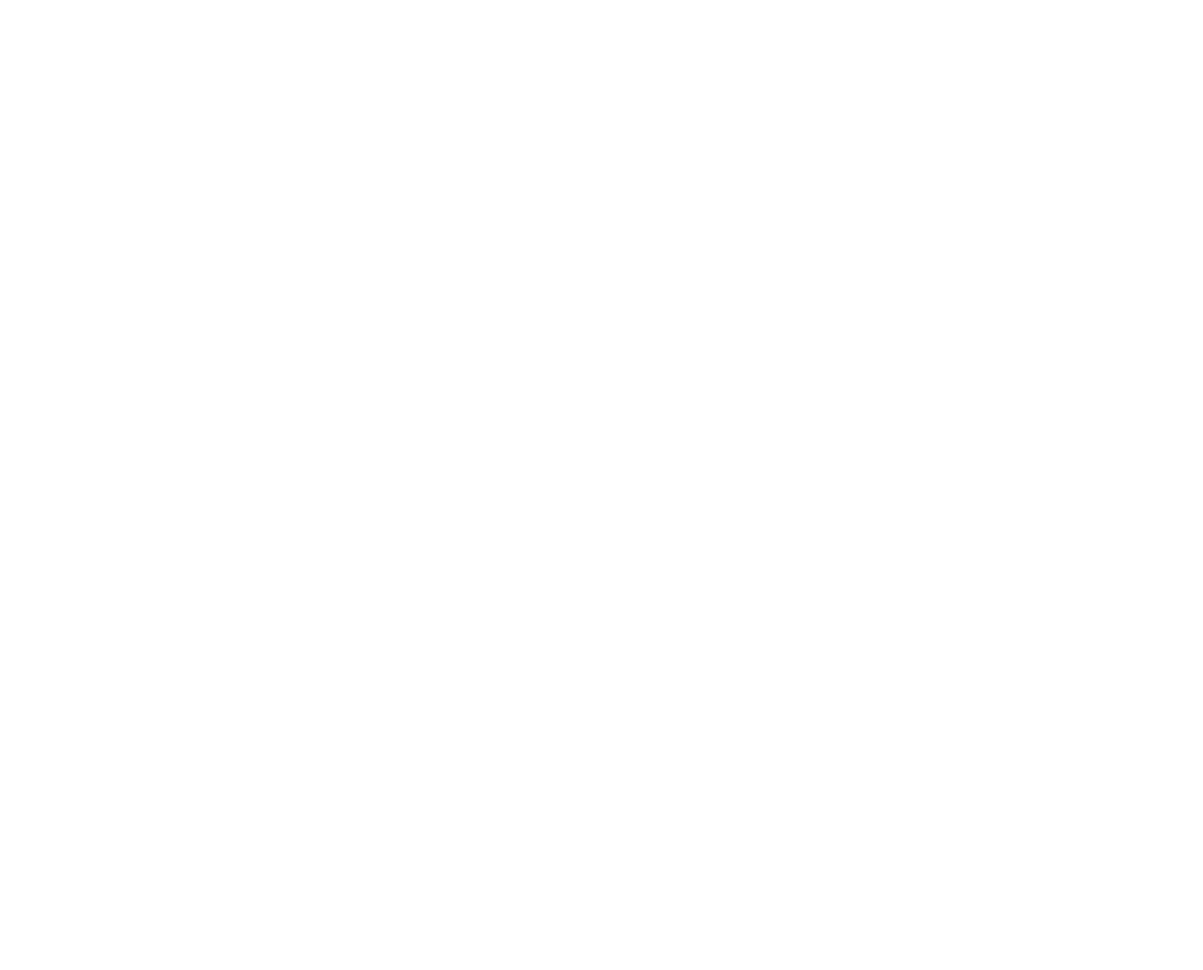
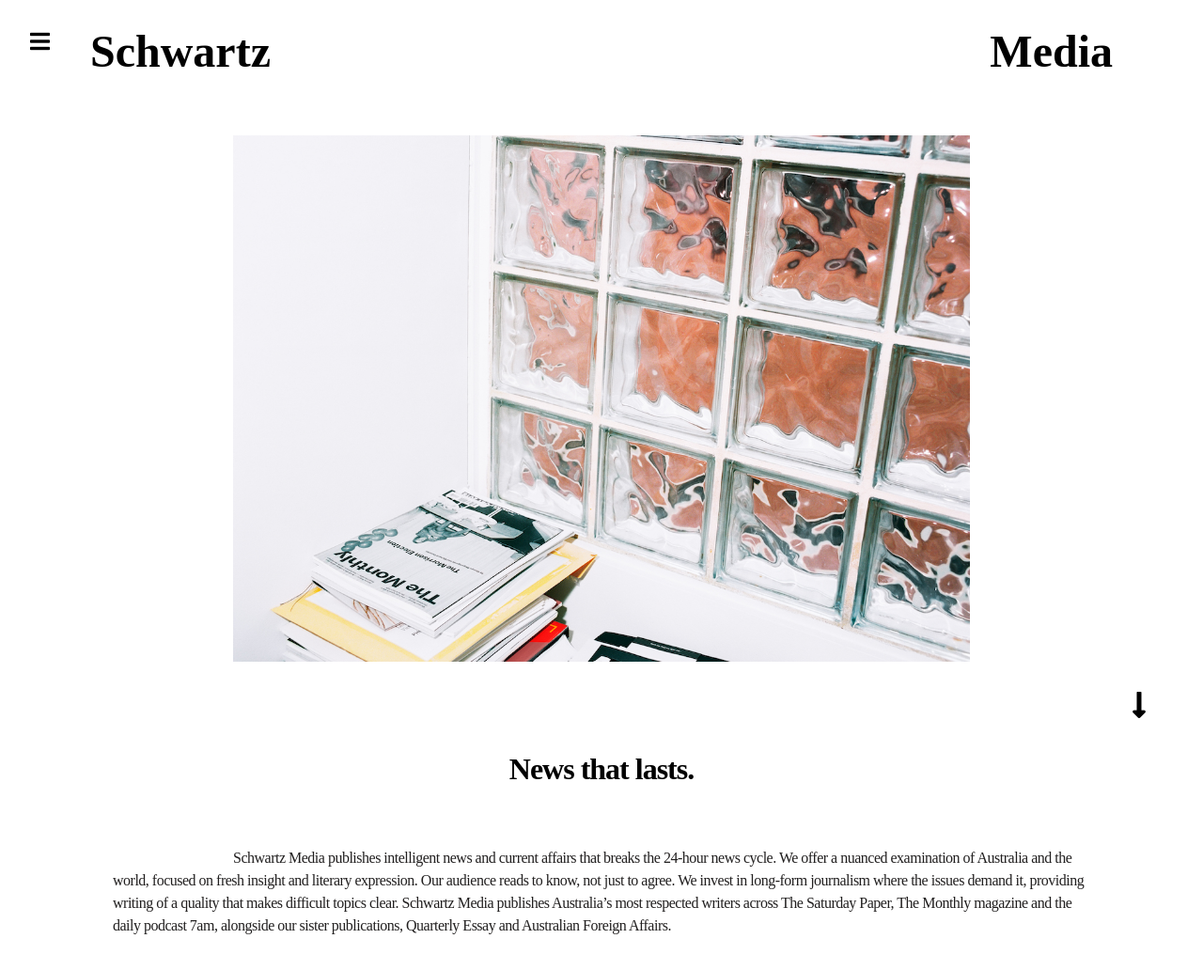
Before and after one commit to antnf3/website-template, a website with bundled scripts: page src/index.html in a window 1280 px wide. Shown: the whole page at 94% size. Before the commit the page ends 800 px from the top, so only its background shows below. Built offline with nearby package versions, Linux system fonts and the light colour scheme.

Commit message:
디자인 초안 작성중

```diff
--- a/src/index.html
+++ b/src/index.html
@@ -4,9 +4,52 @@
     <meta charset="UTF-8" />
     <meta name="viewport" content="width=device-width, initial-scale=1.0" />
     <title>Website Template</title>
+    <link
+      rel="stylesheet"
+      href="https://cdnjs.cloudflare.com/ajax/libs/font-awesome/5.8.2/css/all.min.css"
+    />
     <link rel="stylesheet" href="./style/style.scss" />
   </head>
   <body>
+    <div class="header-nav"><i class="fas fa-bars"></i></div>
+
+    <header>
+      <div><span>Schwartz</span></div>
+      <div><span>Media</span></div>
+    </header>
+
+    <nav></nav>
+    <div class="page">
+      <main>
+        <div class="intro">
+          <div class="hero-image">
+            <img src="./public/img/carousel_tm_1.jpg" alt="" />
+          </div>
+        </div>
+
+        <div class="head-line">News that lasts.</div>
+        <div class="allow-button">
+          <i class="fas fa-long-arrow-alt-down"></i>
+        </div>
+
+        <div class="home-about-text text">
+          <p>
+            Schwartz Media publishes intelligent news and current affairs that
+            breaks the 24-hour news cycle. We offer a nuanced examination of
+            Australia and the world, focused on fresh insight and literary
+            expression. Our audience reads to know, not just to agree. We invest
+            in long-form journalism where the issues demand it, providing
+            writing of a quality that makes difficult topics clear. Schwartz
+            Media publishes Australia’s most respected writers across The
+            Saturday Paper, The Monthly magazine and the daily podcast 7am,
+            alongside our sister publications, Quarterly Essay and Australian
+            Foreign Affairs.
+          </p>
+        </div>
+      </main>
+    </div>
+
+    <footer></footer>
     <script src="./index.ts"></script>
   </body>
 </html>
--- /dev/null
+++ b/src/style/_variables.scss
@@ -0,0 +1,2 @@
+$commonBackgroundColor: #fff;
+$headerFontColor: #000;
--- a/src/style/style.scss
+++ b/src/style/style.scss
@@ -0,0 +1,109 @@
+@import "_variables";
+
+@mixin flex($display, $justifyContent, $alignItems) {
+  display: $display;
+  justify-content: $justifyContent;
+  align-items: $alignItems;
+}
+
+:root {
+  --content-width: 65rem;
+}
+body {
+  margin: 0;
+  padding: 0;
+}
+.header-nav {
+  position: fixed;
+  left: 2rem;
+  top: 2rem;
+  color: $headerFontColor;
+  font-size: 1.5rem;
+  z-index: 999;
+}
+header {
+  position: fixed;
+  top: 0;
+  left: 0;
+  width: 100%;
+  @include flex(flex, space-between, center);
+  height: 6.813rem;
+  background-color: $commonBackgroundColor;
+  z-index: 10;
+  margin-bottom: 3vh;
+  div {
+    margin: 0 6rem;
+  }
+  span {
+    color: $headerFontColor;
+    height: 100%;
+    font-size: 3rem;
+    font-weight: 600;
+  }
+}
+
+.page {
+  height: 100vh;
+  //   background-color: yellow;
+  //   overflow: hidden;
+  max-width: var(--content-width);
+  margin: 0 auto;
+}
+
+main {
+  max-width: var(--content-width);
+  overflow-y: auto;
+  overflow-x: hidden;
+  display: flex;
+  flex-direction: column;
+  justify-content: center;
+  align-items: center;
+
+  .head-line {
+    max-width: var(--content-width);
+    bottom: 2rem;
+    left: 0;
+    right: 0;
+    text-align: center;
+    font-size: 2rem;
+    letter-spacing: -1px;
+    font-weight: 600;
+  }
+  .allow-button {
+    position: absolute;
+    bottom: 30px;
+    right: 60px;
+    font-size: 2rem;
+  }
+
+  .intro {
+    max-width: var(--content-width);
+    height: 100vh;
+
+    .hero-image {
+      margin-top: 9rem;
+      img {
+        width: auto;
+        height: 70vh;
+      }
+    }
+  }
+
+  .home-about-text {
+    max-width: var(--content-width);
+    margin-top: 3rem;
+    margin-bottom: 10rem;
+
+    p {
+      text-indent: 8em;
+      font-size: 1rem;
+      color: rgba(33, 31, 31, 1);
+      letter-spacing: -0.5px;
+      line-height: 1.5em;
+      margin-bottom: 1.5em;
+    }
+  }
+  .text {
+    line-height: 1.5em;
+  }
+}
--- a/tsconfig.json
+++ b/tsconfig.json
@@ -5,6 +5,7 @@
     "removeComments": true,
     "esModuleInterop": true,
     "sourceMap": true,
+    "strict": true,
     "target": "es5",
     "baseUrl": "./src",
     "paths": {
```
Also changed, not shown: src/public/img/carousel_tm_1.jpg (added).
